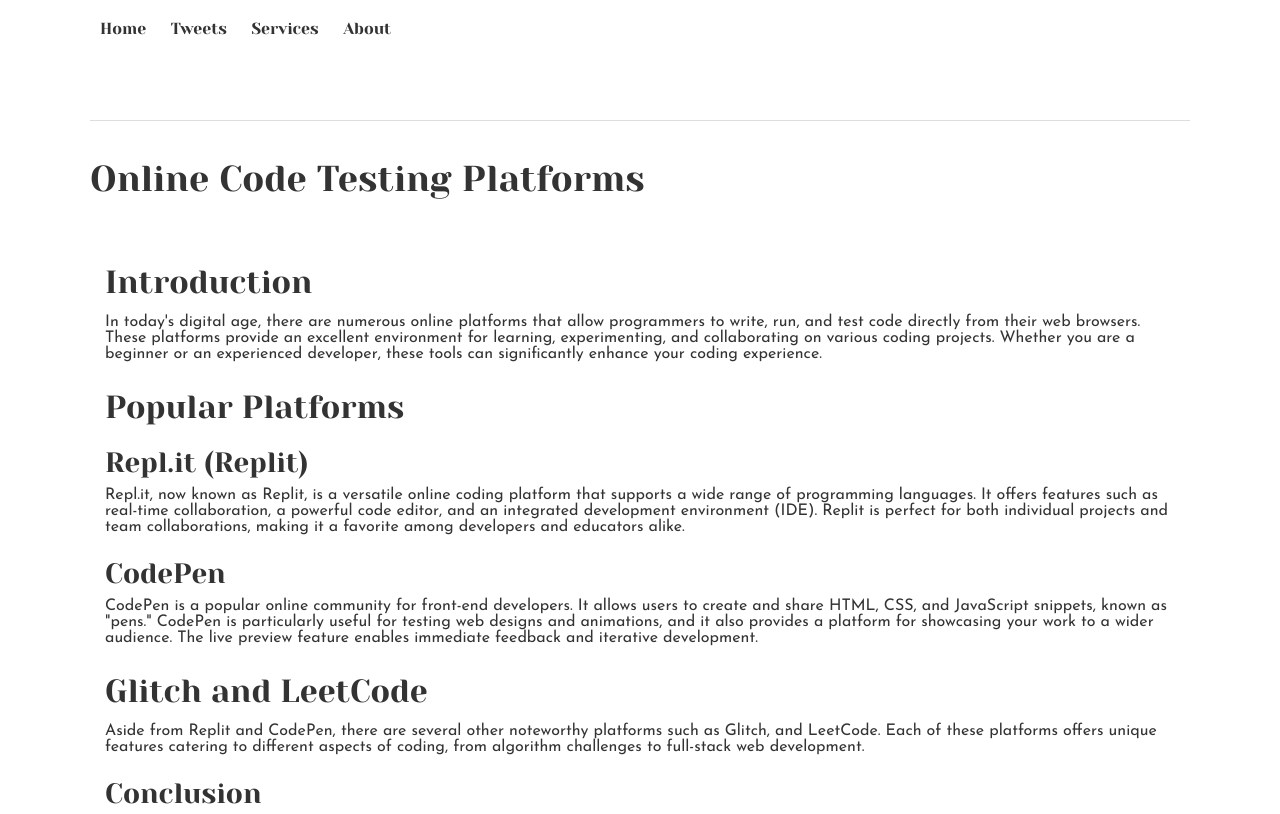
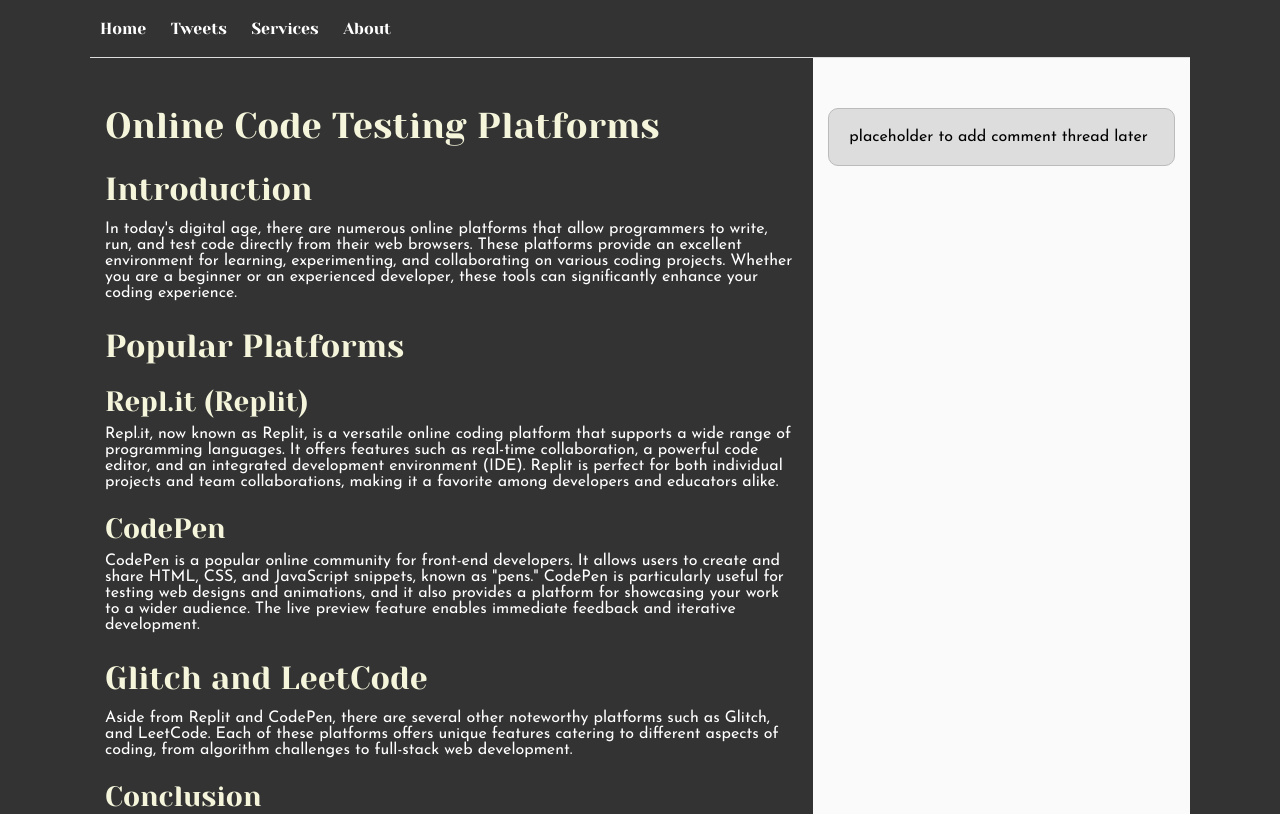
Before and after one commit to Joseph5404/My_First_Portfolio, a plain HTML site: page css_basic/index.html in a window 1280 px wide. Shown: the top 814 px of the page. Drawn offline with Linux system fonts and the light colour scheme.

Commit message:
Add files via upload

```diff
--- a/css_basic/index.html
+++ b/css_basic/index.html
@@ -7,10 +7,12 @@
     <link href="styles.css" rel="stylesheet">
     <title>My portfolio</title>
 </head>
-<body>
+<body class="works_on_smartphone">
 
     <header>
+
         <nav>
+
             <ul>
                 <li><a href="index.html">Home</a></li>
                 <li><a href="tweets.html">Tweets</a></li>
@@ -20,8 +22,9 @@
         </nav>
     </header>
     <main>
+
+<article>
     <h1>Online Code Testing Platforms</h1>
-<article>
 <h2>Introduction</h2>
 <p>In today's digital age, there are numerous online platforms that allow programmers to write, run,
     and test code directly from their web browsers. These platforms provide an excellent environment for learning,
--- a/css_basic/styles.css
+++ b/css_basic/styles.css
@@ -0,0 +1,35 @@
+body{
+    display: flex;
+    flex-direction: column;
+    background-color: #333;
+    }
+main{
+    display: flex;
+    flex-direction: row;
+    flex: auto;
+}
+article{
+    flex: 2;
+    overflow-y: auto;
+}
+aside{
+    flex: 1;
+    overflow-y: auto;
+}
+
+nav ul li a{
+    color: white;
+}
+
+nav ul li a:hover{
+    color: rgb(120, 120, 248);
+}
+p{
+    color: #fff;
+}
+h1, h2,h3{
+    color: beige;
+}
+table{
+    color: #fff;
+}
```
